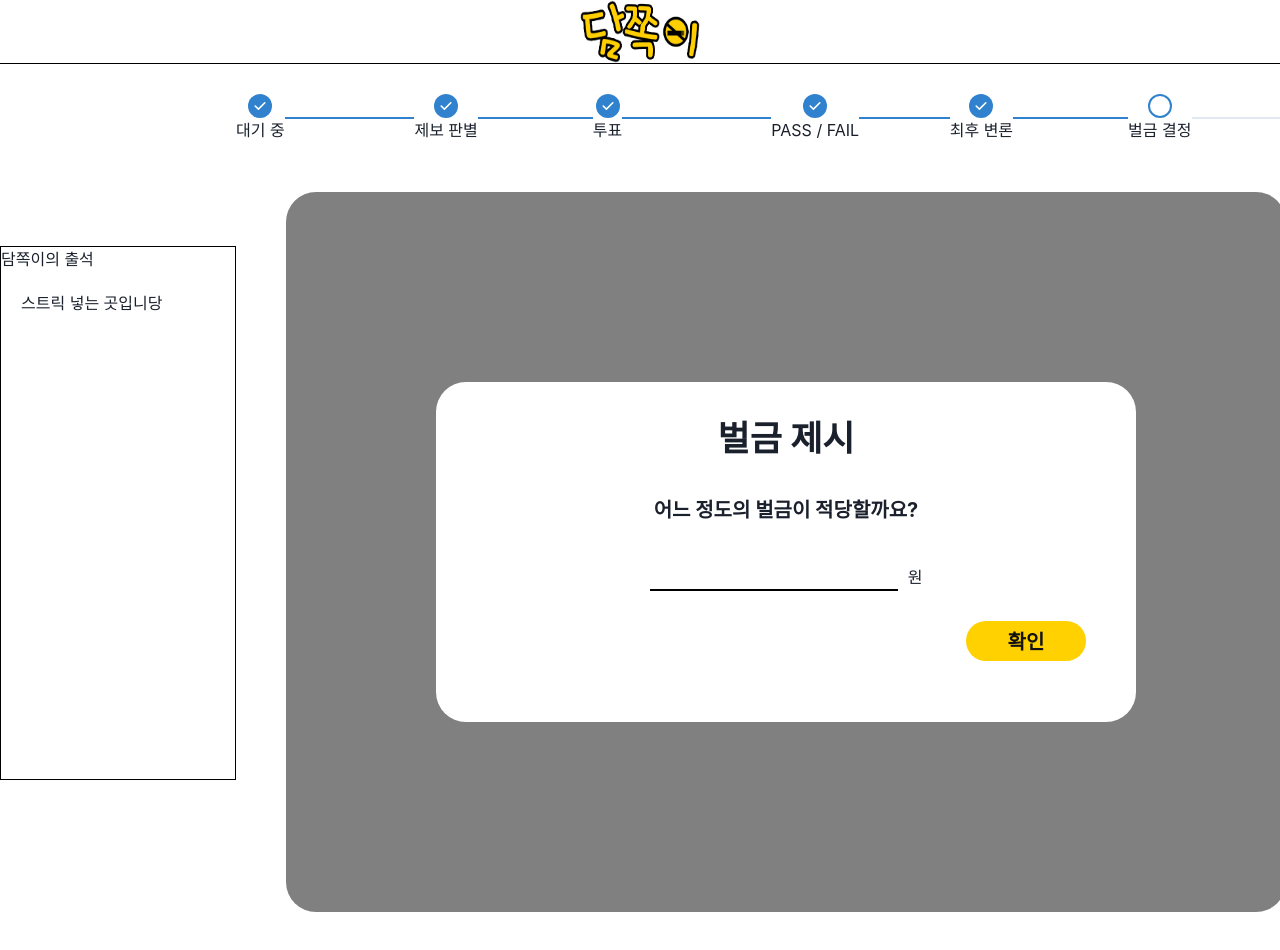
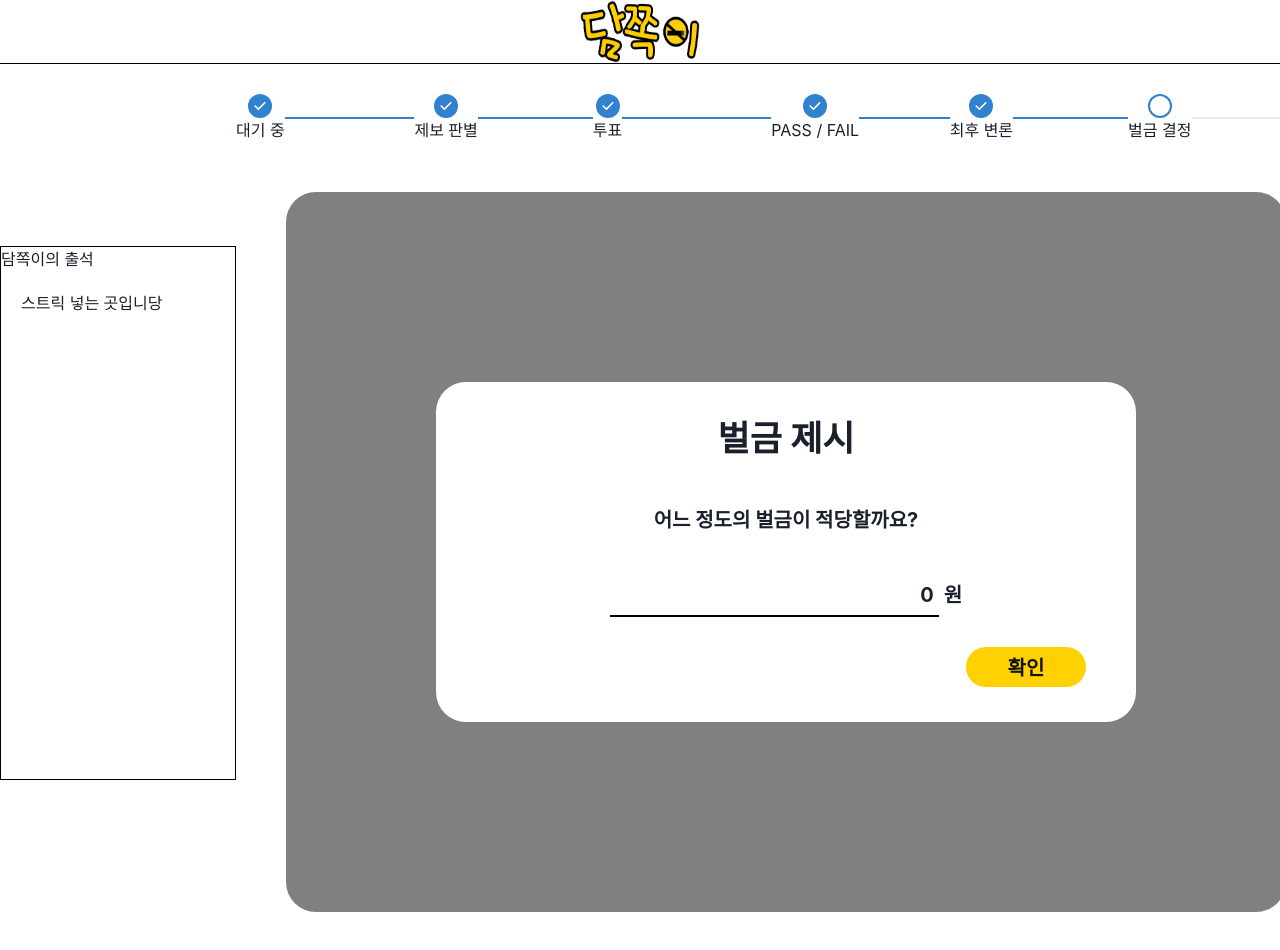
Before and after one commit to damjjok/damjjok, a React (Create React App) app in the folder client/: page /truth-room in a window 1280 px wide. Shown: the top 950 px of the page. Built offline with nearby package versions, Linux system fonts and the light colour scheme.

Commit message:
벌금 결정 컴포넌트에 styled div 적용

```diff
--- a/client/src/pages/truth-room/middle-component/center-component/main-frame-component/step-frame/fine-decision/decide/input/FineInputComponent.js
+++ b/client/src/pages/truth-room/middle-component/center-component/main-frame-component/step-frame/fine-decision/decide/input/FineInputComponent.js
@@ -3,9 +3,11 @@ import SmallFrameComponent from "../../../../small-frame/SmallFrameComponent";
 import ConfirmButtonComponent from "../../ConfirmButtonComponent";
 import TextComponent from "./TextComponent";
 import InputComponent from "./InputComponent";
+import { Wrapper } from "./FineInputComponent.style";
 
 function FineInputComponent(props) {
     return (
+        <Wrapper>
             <SmallFrameComponent
                 width={700}
                 height={340}
@@ -22,6 +24,7 @@ function FineInputComponent(props) {
                     </div>
                 }
             ></SmallFrameComponent>
+        </Wrapper>
     );
 }
 
--- /dev/null
+++ b/client/src/pages/truth-room/middle-component/center-component/main-frame-component/step-frame/fine-decision/decide/input/FineInputComponent.style.js
@@ -0,0 +1,25 @@
+import styled from "styled-components";
+
+export const Wrapper = styled.div`
+    .title-container {
+        margin: 30px;
+    }
+    .question-container {
+        margin-top: 40px;
+        margin-bottom: 40px;
+    }
+    .input-container {
+        border: none;
+        border-bottom: 2px solid black;
+        outline: none;
+        padding: 5px;
+        margin-right: 5px;
+        text-align: right;
+        font-size: 20px;
+        font-weight: bold;
+    }
+
+    .input-container:focus {
+        outline: none;
+    }
+`;
--- a/client/src/pages/truth-room/middle-component/center-component/main-frame-component/step-frame/fine-decision/decide/input/InputComponent.js
+++ b/client/src/pages/truth-room/middle-component/center-component/main-frame-component/step-frame/fine-decision/decide/input/InputComponent.js
@@ -1,12 +1,13 @@
+import { Text } from "@chakra-ui/react";
 import React from "react";
 
 function InputComponent(props) {
     return (
         <div>
-            <input
-                style={{ borderBottom: "2px solid black", marginRight: "10px" }}
-            ></input>
-            원
+            <input className="input-container" defaultValue={0}></input>
+            <Text as="b" fontSize={"20px"}>
+                원
+            </Text>
         </div>
     );
 }
--- a/client/src/pages/truth-room/middle-component/center-component/main-frame-component/step-frame/fine-decision/decide/input/TextComponent.js
+++ b/client/src/pages/truth-room/middle-component/center-component/main-frame-component/step-frame/fine-decision/decide/input/TextComponent.js
@@ -4,12 +4,12 @@ import React from "react";
 function TextComponent(props) {
     return (
         <div>
-            <div style={{ margin: "30px" }}>
+            <div className="title-container">
                 <Text as="b" fontSize={"35px"}>
                     벌금 제시
                 </Text>
             </div>
-            <div style={{ marginBottom: "40px" }}>
+            <div className="question-container">
                 <Text as="b" fontSize={"20px"}>
                     어느 정도의 벌금이 적당할까요?
                 </Text>
```
Lines whose indentation alone changed are shown as unchanged.
